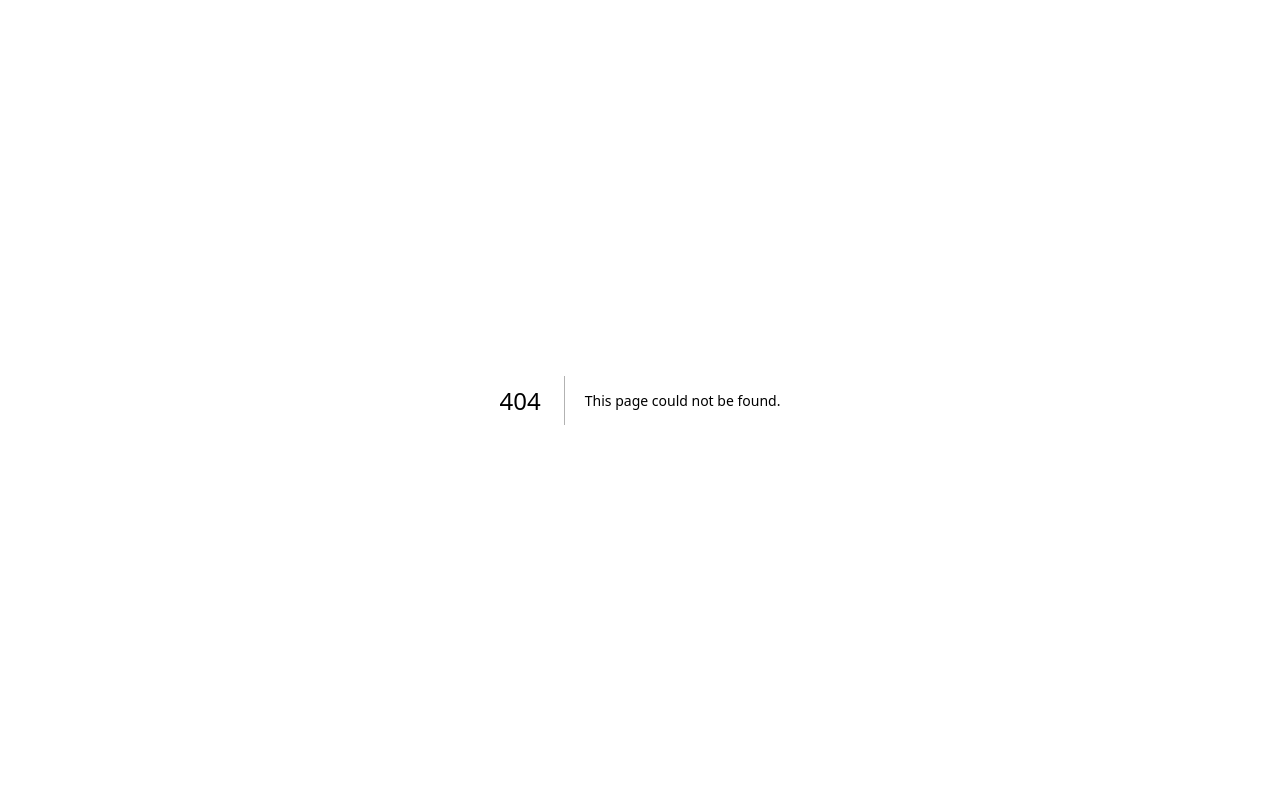
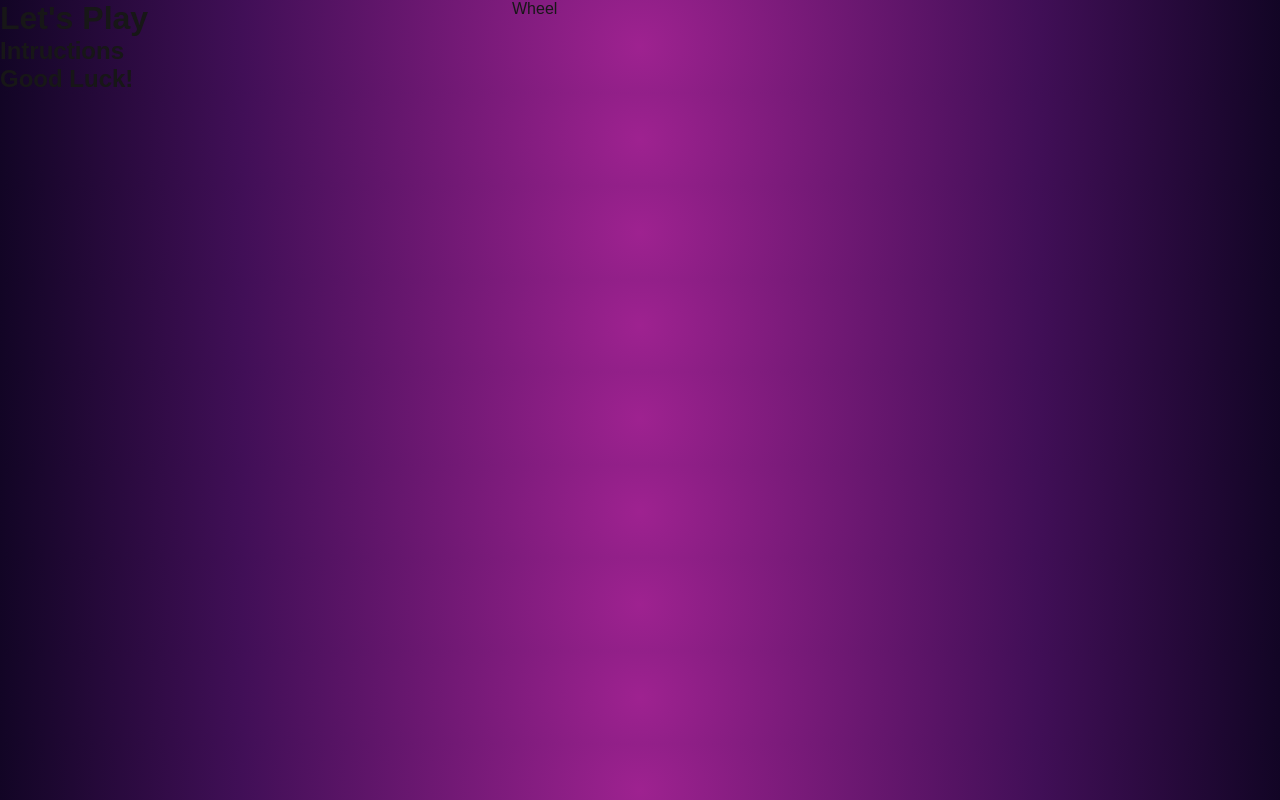
Before and after one commit to JacobSkraps/spinwin, a Next.js app: page /game in a window 1280 px wide. Before the commit this address had no page. Built offline with nearby package versions, Linux system fonts and the light colour scheme.

Commit message:
Base template for new pages

```diff
--- /dev/null
+++ b/src/app/(pages)/(game)/game/page.jsx
@@ -0,0 +1,18 @@
+export default function Home() {
+    return(
+        <div className="GameSplit">
+            <div className="GameInteract">
+                <h1 id="contestInfo">Let's Play</h1>
+                <div className="GameIntructionsButton">
+                    <h2>Intructions</h2>
+                </div>
+                <h2>Good Luck!</h2>
+            </div>
+            <div id="GameGame">
+                <div id="wheel">
+                    <p>Wheel</p>
+                </div>
+            </div>
+        </div>
+    );
+}
--- a/src/app/globals.css
+++ b/src/app/globals.css
@@ -377,6 +377,15 @@ input[type="checkbox"] {
   display: none;
 }
 
+/* **************************    Game Screen        *********************************** */
+.GameSplit{
+  display: flex;
+  flex-direction: row;
+}
+.GameInteract{
+  width: 40%;
+}
+
 @media only screen and (max-width: 850px) {
   #formBody{
     width: 350px;
```
Also changed, not shown: src/app/(pages)/(game)/outcome/page.jsx (added, +12 -0 lines), public/tenkbmb.png (added).
